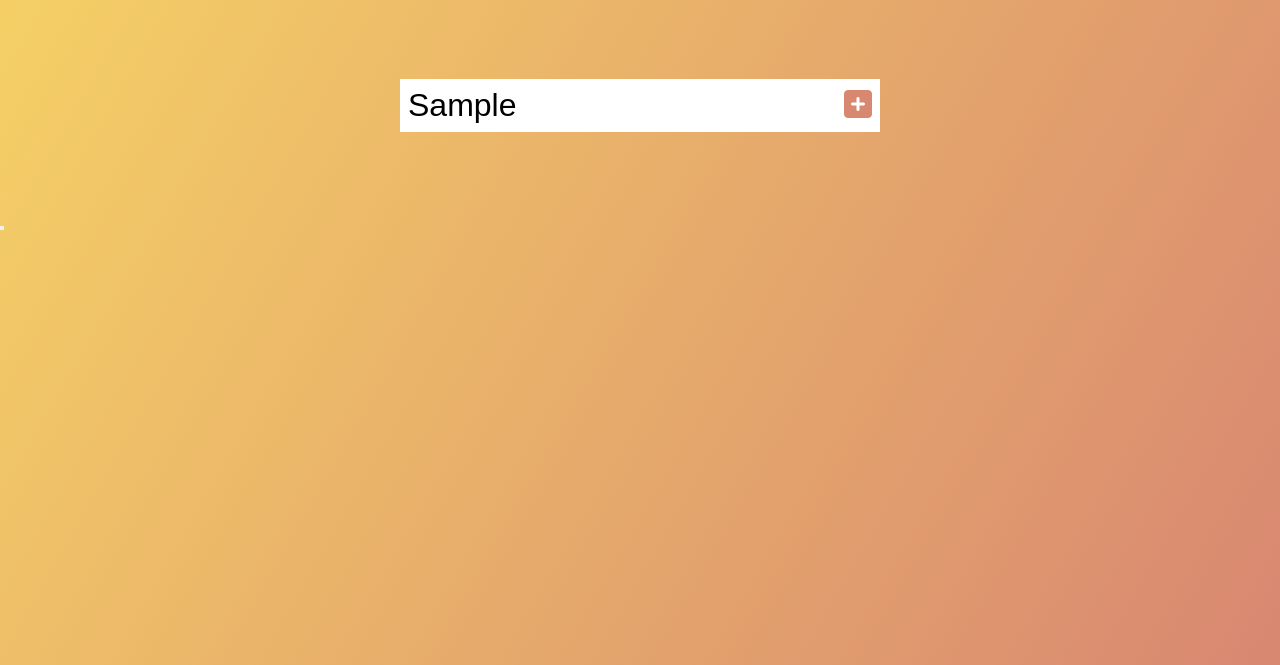
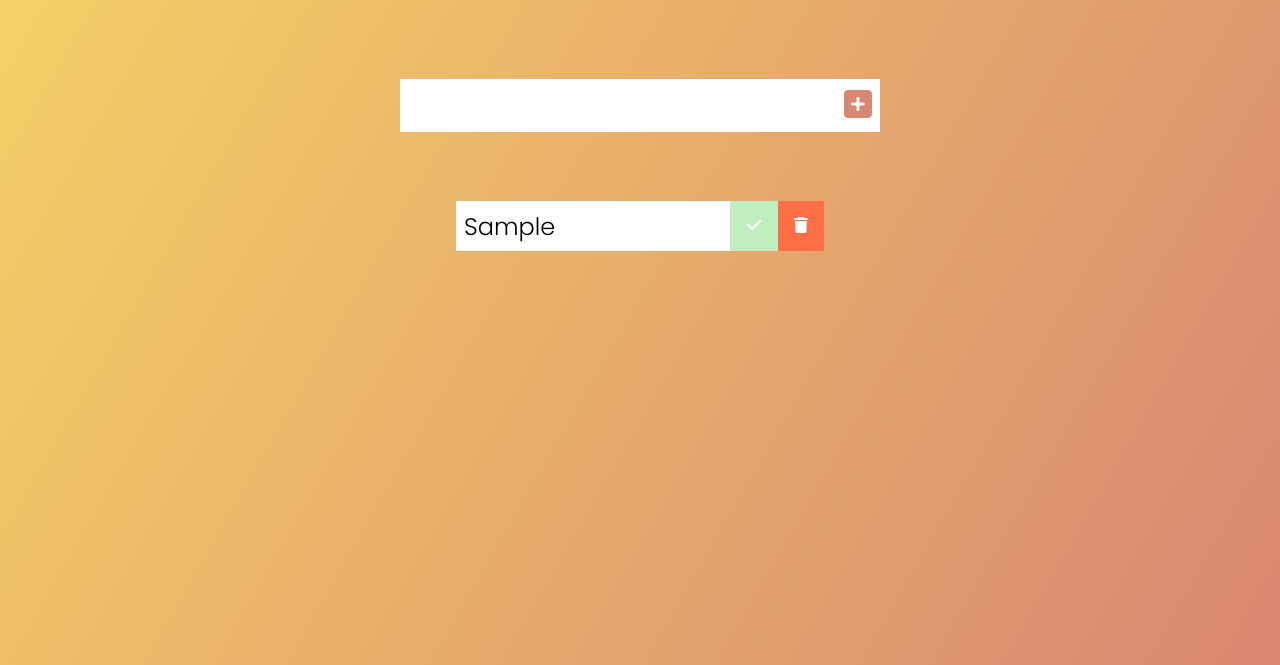
Before and after one commit to NealKuni/TodoList, a plain HTML site: page index.html in a window 1280 px wide. Both pictures are taken after typing "Sample" into the empty fields and a click on the button 858 px from the left and 240 px from the top of the page. Shown: the part 135-800 px from the top of the page. Drawn offline with Linux system fonts and the light colour scheme; a web font is replaced by a local one.

Commit message:
added delete and check function

```diff
--- a/app.js
+++ b/app.js
@@ -5,27 +5,46 @@ const todoList = document.querySelector('.todo-list');
 
 // Event listeners
 todoButton.addEventListener('click', addTodo);
+todoList.addEventListener('click', deleteCheck);
 
 // Functions
 function addTodo(event) {
     event.preventDefault();
-    console.log('hello')
-
+    // CREATE ELEMENT
     const todoDiv = document.createElement('div');
     todoDiv.classList.add("todo");
-    // Create Li
+    // CREATE li
     const newTodo = document.createElement('li');
-    newTodo.innerText = "hey";
+    newTodo.innerText = todoInput.value;
     newTodo.classList.add('todo-item');
     todoDiv.appendChild(newTodo);
     // CHECKMARK BUTTON
     const completedButton = document.createElement('button');
-    completedButton.innerHTML = '<i class="fas fa-check> <i/>';
+    completedButton.innerHTML = '<i class="fa-solid fa-check"></i>';
     completedButton.classList.add("complete-btn");
     todoDiv.appendChild(completedButton);
     // CHECK TRASH BUTTON
     const trashButton = document.createElement('button');
-    trashButton.innerHTML = '<i class="fas fa-trash> <i/>';
-    trashButton.classList.add("complete-btn");
+    trashButton.innerHTML = '<i class="fa-solid fa-trash"></i>';
+    trashButton.classList.add("trash-btn");
     todoDiv.appendChild(trashButton);
+    // APPEND TO LIST
+    todoList.appendChild(todoDiv)
+    //  Clear todo INPUT VALUE
+    todoInput.value = "";
 }
+
+function deleteCheck(event){
+    const item = event.target
+
+    // DELETE TODO
+    if (item.classList[0] === 'trash-btn') {
+        const todo = item.parentElement;
+        todo.remove();
+    }
+
+    if (item.classList[0]==="complete-btn") {
+        const todo = item.parentElement;
+        todo.classList.toggle("completed")
+    }
+}
--- a/index.html
+++ b/index.html
@@ -25,8 +25,7 @@
     <div class="todo-container">
         <ul class="todo-list">
             <div class="todo">
-                <li></li>
-                <button></button>
+
             </div>
         </ul>
     </div>
--- a/style.css
+++ b/style.css
@@ -40,3 +40,57 @@ form button:hover {
     background:#d88771;
     color: white;
 }
+
+.todo-container {
+    display: flex;
+    justify-content: center;
+    align-items: center;
+}
+
+.todo-list {
+    min-width: 30%;
+    list-style: none;
+}
+
+.todo {
+    margin: 0.5rem;
+    background: white;
+    color: black;
+    font-size: 1.5rem;
+    display: flex;
+    justify-content: space-between;
+    align-items: center;
+    transition: all 0.5s ease;
+}
+
+.todo li {
+    flex: 1;
+}
+
+.trash-btn,
+.complete-btn {
+    background: #ff6f47;
+    color: white;
+    border: none;
+    padding: 1rem;
+    cursor: pointer;
+    font-size: 1rem;
+}
+
+.complete-btn {
+    background: rgb(192, 238, 192);
+}
+
+.todo-item {
+    padding: 0rem 0.5rem;
+
+}
+
+.fa-trash, .fa-check {
+    pointer-events: none;
+}
+
+.completed {
+    text-decoration: line-through;
+    opacity: 0.5;
+}
```
